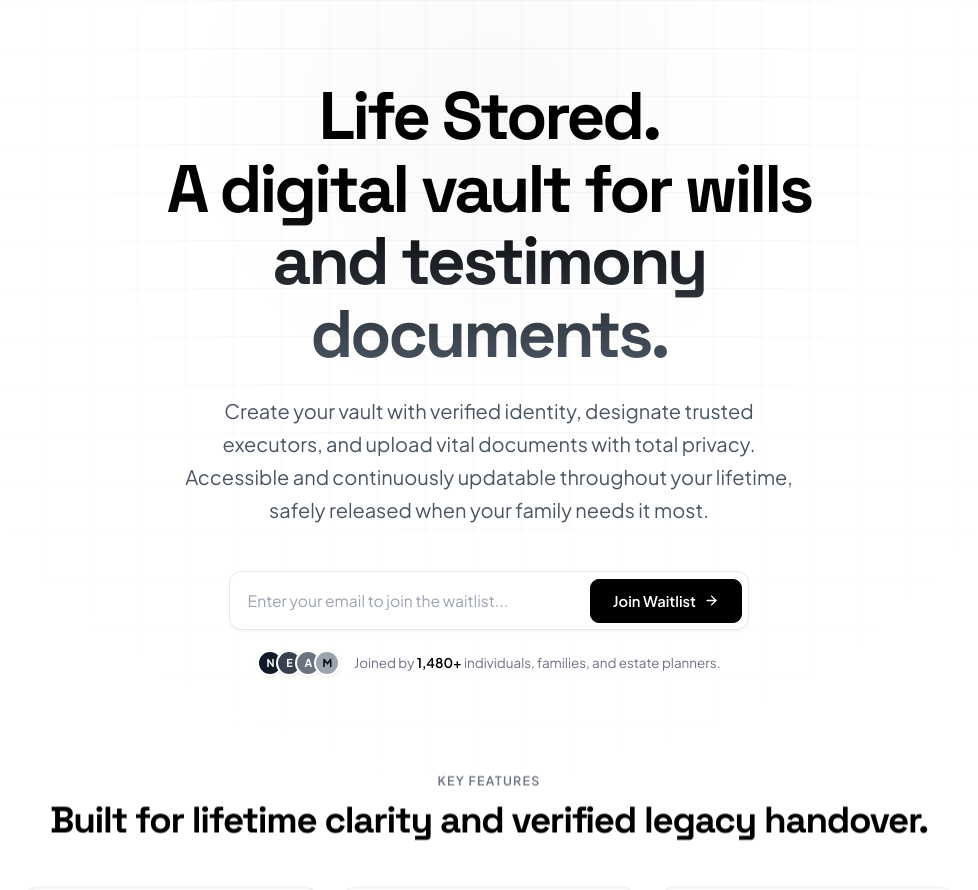
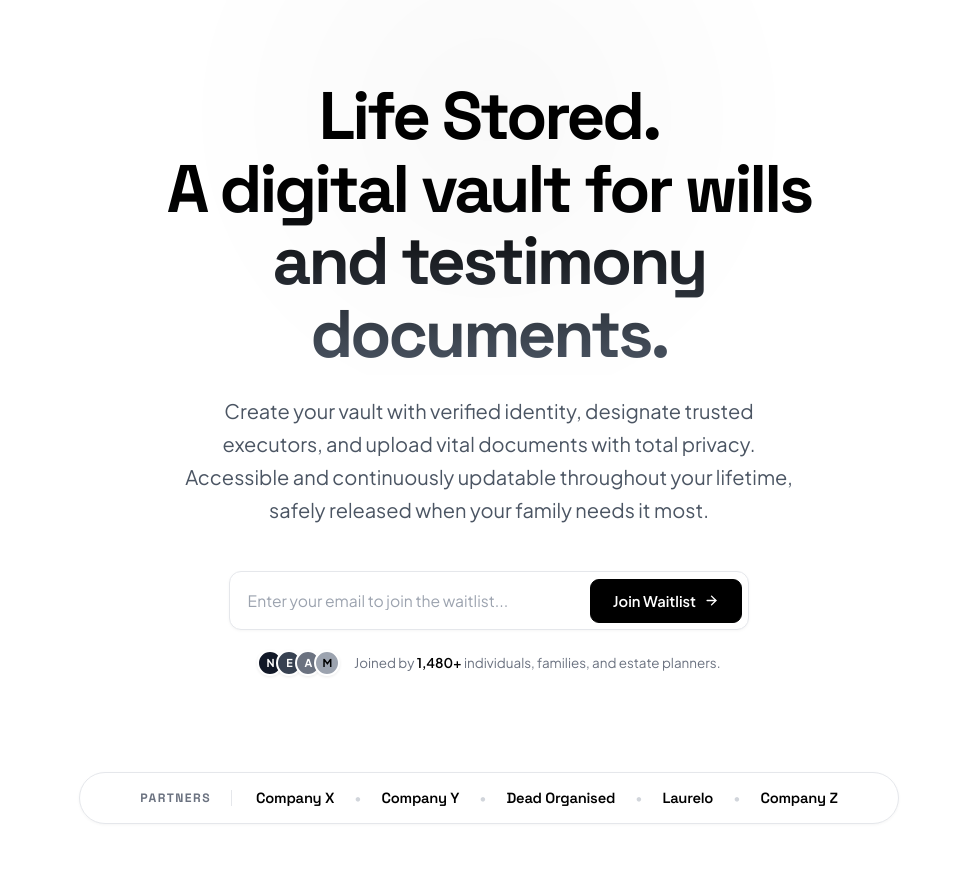
Before and after one commit to Niffb/LifeStored, a Next.js app: page / in a window 1280 px wide. Shown: the top 890 px of the page, without its empty margins (151-1129 px from the left). Built offline with nearby package versions, Linux system fonts and the light colour scheme.

Commit message:
feat: add simple and clean Partners banner and remove background grid

```diff
--- a/src/app/globals.css
+++ b/src/app/globals.css
@@ -78,18 +78,6 @@ body {
   100% { transform: translateX(-50%) translateY(30px) scale(1.08); }
 }
 
-.subtle-grid {
-  position: fixed;
-  inset: 0;
-  background-image:
-    linear-gradient(to right, rgba(0, 0, 0, 0.03) 1px, transparent 1px),
-    linear-gradient(to bottom, rgba(0, 0, 0, 0.03) 1px, transparent 1px);
-  background-size: 48px 48px;
-  mask-image: radial-gradient(ellipse at center 20%, black 20%, transparent 70%);
-  -webkit-mask-image: radial-gradient(ellipse at center 20%, black 20%, transparent 70%);
-  pointer-events: none;
-  z-index: 1;
-}
 
 /* Page Layout */
 .page-wrapper {
@@ -1205,3 +1193,78 @@ body {
     justify-content: center;
   }
 }
+
+/* Simple & Clean Partners Banner */
+.partners-clean-banner {
+  width: 100%;
+  max-width: 820px;
+  margin: 0 auto 4.5rem;
+  padding: 1rem 1.75rem;
+  background: #ffffff;
+  border: 1px solid var(--border-subtle);
+  border-radius: 9999px;
+  display: flex;
+  align-items: center;
+  justify-content: center;
+  gap: 1.5rem;
+  box-shadow: var(--shadow-sm);
+  transition: all 0.25s ease;
+}
+
+.partners-clean-banner:hover {
+  border-color: #000000;
+  box-shadow: var(--shadow-md);
+}
+
+.partners-banner-label {
+  font-family: var(--font-display);
+  font-size: 0.76rem;
+  font-weight: 700;
+  text-transform: uppercase;
+  letter-spacing: 0.12em;
+  color: var(--text-muted);
+  padding-right: 1.25rem;
+  border-right: 1px solid var(--border-subtle);
+  white-space: nowrap;
+}
+
+.partners-pills-row {
+  display: flex;
+  align-items: center;
+  gap: 1.25rem;
+  flex-wrap: wrap;
+  justify-content: center;
+}
+
+.partner-item-text {
+  font-family: var(--font-display);
+  font-size: 0.92rem;
+  font-weight: 600;
+  color: #000000;
+  letter-spacing: -0.015em;
+  transition: color 0.2s ease, opacity 0.2s ease;
+}
+
+.partner-item-text:hover {
+  opacity: 0.6;
+}
+
+.partner-separator-dot {
+  color: #d1d5db;
+  font-size: 0.85rem;
+}
+
+@media (max-width: 640px) {
+  .partners-clean-banner {
+    flex-direction: column;
+    border-radius: 16px;
+    padding: 1.25rem 1rem;
+    gap: 0.75rem;
+  }
+  .partners-banner-label {
+    padding-right: 0;
+    border-right: none;
+    border-bottom: 1px solid var(--border-subtle);
+    padding-bottom: 0.5rem;
+  }
+}
--- a/src/app/layout.tsx
+++ b/src/app/layout.tsx
@@ -30,7 +30,6 @@ export default function RootLayout({
     <html lang="en" data-theme="light">
       <body>
         <div className="ambient-circle-1" aria-hidden="true" />
-        <div className="subtle-grid" aria-hidden="true" />
         {children}
       </body>
     </html>
--- a/src/app/page.tsx
+++ b/src/app/page.tsx
@@ -272,6 +272,22 @@ export default function ComingSoonPage() {
           </div>
         </section>
 
+        {/* Simple & Clean Partners Banner */}
+        <div className="partners-clean-banner" id="partners-banner">
+          <span className="partners-banner-label">Partners</span>
+          <div className="partners-pills-row">
+            <span className="partner-item-text">Company X</span>
+            <span className="partner-separator-dot">•</span>
+            <span className="partner-item-text">Company Y</span>
+            <span className="partner-separator-dot">•</span>
+            <span className="partner-item-text">Dead Organised</span>
+            <span className="partner-separator-dot">•</span>
+            <span className="partner-item-text">Laurelo</span>
+            <span className="partner-separator-dot">•</span>
+            <span className="partner-item-text">Company Z</span>
+          </div>
+        </div>
+
         {/* Plain English Features Section */}
         <section className="pillars-section" id="pillars-section">
           <div className="section-header scroll-reveal">
```
